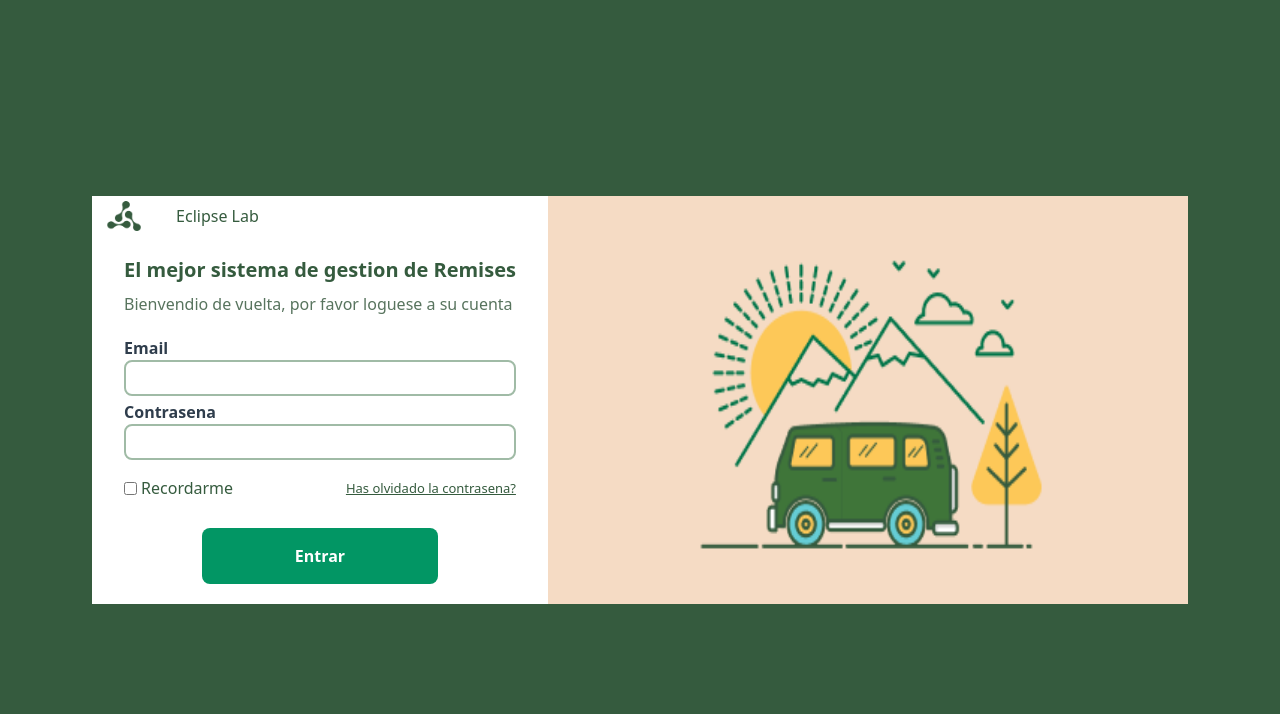
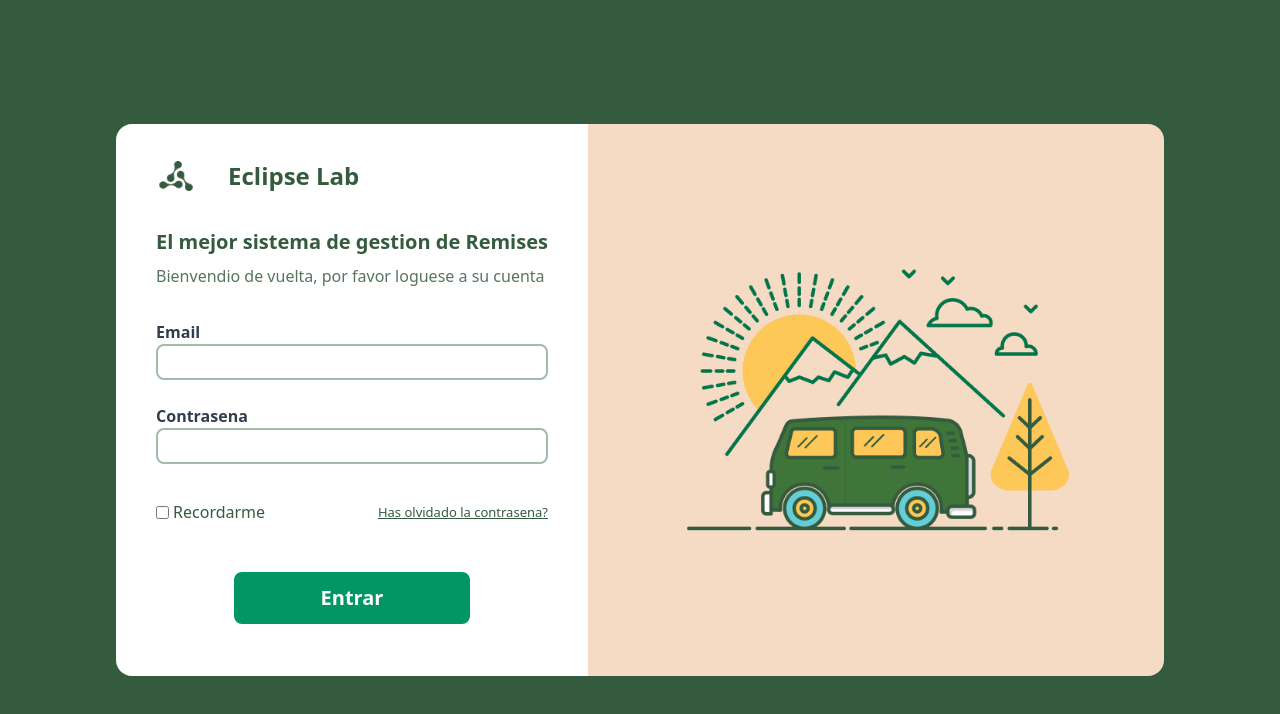
Before and after one commit to BrunoDC-dev/Carlos-Project, a Next.js app in the folder carlos-pdf/: page /login in a window 1280 px wide. Shown: the top 714 px of the page. Built offline with nearby package versions, Linux system fonts and the light colour scheme; no server answers.

Commit message:
front end design for login done

```diff
--- a/carlos-pdf/src/components/MonthCard.tsx
+++ b/carlos-pdf/src/components/MonthCard.tsx
@@ -34,7 +34,7 @@ const MonthCard = (props: MonthCardProps) => {
   );
 
   return (
-    <div className="bg-[#ffff] rounded-xl w-4/5 shadow-lg px-4 py-3 flex flex-col items-center gap-3">
+    <div className="bg-[#ffff] rounded-xl w-4/5 shadow-lg px-4 py-3 flex flex-col items-center gap-3 lg:w-1/4">
       <p className="text-[#2F70F2] text-[#876AFE] text-[#FFBC02]"></p>
       <div className="flex flex-row items-center w-full gap-2 text-base font-semibold">
         <Icon className={`text-2xl lg:text-4xl text-[${color_title}]`} icon={icon} />
--- a/carlos-pdf/src/components/VehicleCard.tsx
+++ b/carlos-pdf/src/components/VehicleCard.tsx
@@ -83,11 +83,15 @@ const VehicleCard = (props: VehicleCardProps) => {
           <p className="pb-1 font-semibold text-lg">${props.wasted_amount}</p>
         </div>
       </div>
+      <a href="/car">
       <div
         className="bg-[#355B3E] w-full text-[#fafafa] rounded-b-lg transition-all duration-300 ease-in-out flex flex-col items-center"
       >
-        <p className=" text-center py-1 font-normal  ">Nuevo Mes</p>
+        <p className=" text-center py-1 font-normal  ">
+
+          Nuevo Mes</p>
       </div>
+          </a>
     </div>
   );
 };
--- a/carlos-pdf/src/pages/index.tsx
+++ b/carlos-pdf/src/pages/index.tsx
@@ -128,12 +128,12 @@ export default function Home() {
         <p className="w-fit">Eclipse Lab</p>
       </div>
       <div className="px-4 py-5">
-        <h1 className="text-2xl font-bold text-[#2f3d4c]">
+        <h1 className="text-2xl font-bold text-[#2f3d4c] lg:text-4xl">
           Bienvenido de vuelta !!!
         </h1>
         <div className="py-2">
-          <h2 className="text-xl font-semibold text-gray-600">Novedades:</h2>
-          <div className="flex flex-col items-center gap-8 py-8 lg:flex-row ">
+          <h2 className="text-xl font-semibold text-gray-600 lg:text-center lg:text-2xl">Novedades:</h2>
+          <div className="flex flex-col items-center gap-8 py-8 lg:flex-row lg:justify-around ">
             <MonthCard
               current_amount={recentRevenue - recentExpenses}
               previous_amount={previousRevenue - previousExpenses}
@@ -152,7 +152,7 @@ export default function Home() {
           </div>
         </div>
         <div>
-          <h2 className="text-xl font-semibold text-gray-600 pb-8">
+          <h2 className="text-xl font-semibold text-gray-600 pb-8 lg:text-center lg:text-2xl">
             Tus Camionetas:
           </h2>
           {screenWidth>700?(<div className="flex flex-row  flex-wrap justify-around ">
--- a/carlos-pdf/src/pages/login.tsx
+++ b/carlos-pdf/src/pages/login.tsx
@@ -138,13 +138,20 @@ export default function Home() {
           <p className="w-fit text-[#ffff]">Eclipse Lab</p>
         </div>
         <div className="lg:flex lg:flex-row-reverse">
+          {screenWidth>768? <Image
+            src="/DesktopCar.png"
+            width={screenWidth*0.45 }
+            height={screenWidth * 0.51}
+            alt="picture for login in desktop type "
+            className="lg:rounded-r-2xl"
+          />:
           <Image
             src="/MobileLogin.png"
-            width={screenWidth>768 ?screenWidth*0.5:screenWidth }
-            height={screenWidth>768 ?screenWidth*0.5:screenWidth * 0.51}
+            width={screenWidth }
+            height={screenWidth * 0.51}
             alt="picture for login in desktop type "
-          />
-          <div className="lg:bg-[#ffff] lg:pb-5 lg:px-3">
+          />}
+          <div className="lg:bg-[#ffff] lg:py-8 lg:px-10  lg:rounded-l-2xl lg:flex lg:flex-col lg:gap-3">
           <div className="hidden lg:flex lg:items-center gap-8">
             <div className="max-w-[40px]">
             <Image
@@ -154,9 +161,9 @@ export default function Home() {
               alt="Picture of login for the web"
             />
           </div>
-          <p className="text-[#355B3E]">Eclipse Lab</p>
+          <p className="text-[#355B3E] text-2xl font-bold">Eclipse Lab</p>
             </div>
-            <div className="px-5 py-5">
+            <div className="lg:px-0 px-5 py-5">
               <h3 className="text-[#355B3E] text-xl font-semibold leading-7 pb-3">
                 El mejor sistema de gestion de Remises
               </h3>
@@ -166,7 +173,7 @@ export default function Home() {
             </div>
             <form
               onSubmit={handleSubmit}
-              className="flex flex-col px-5 items-center"
+              className="flex flex-col px-5 lg:px-0 items-center lg:gap-5"
             >
               <div className="flex flex-col py-2 w-full">
                 <label
@@ -222,7 +229,7 @@ export default function Home() {
               </div>
               <button
                 type="submit"
-                className=" w-3/5 py-5 rounded-lg bg-[#029664] text-base font-semibold leading-4 text-[#ffff]"
+                className=" w-3/5 py-5 rounded-lg bg-[#029664] text-base font-semibold leading-4 text-[#ffff] lg:text-xl lg:py-3"
               >
                 Entrar
               </button>
```
Also changed, not shown: carlos-pdf/public/DesktopCar.png (added).
